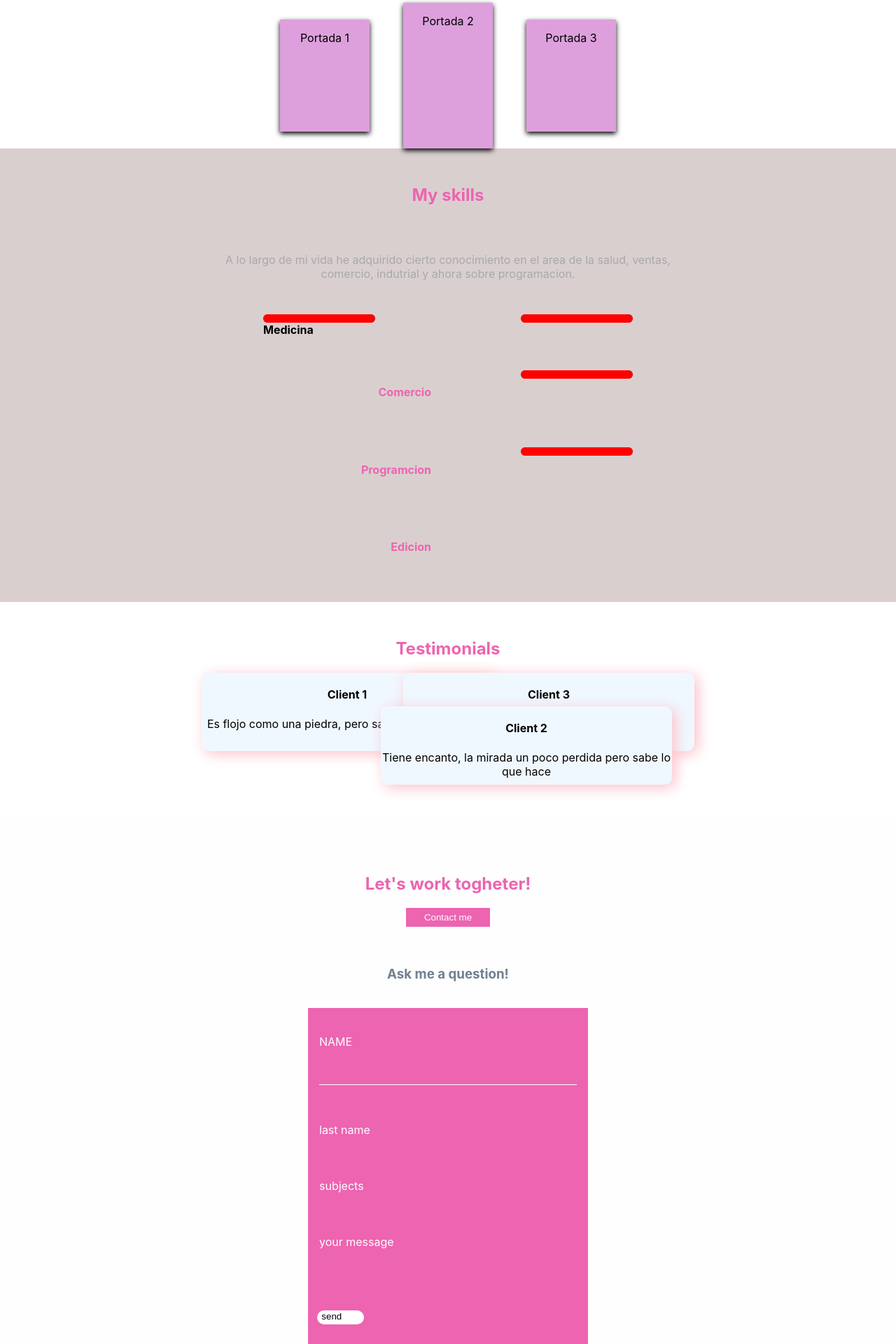
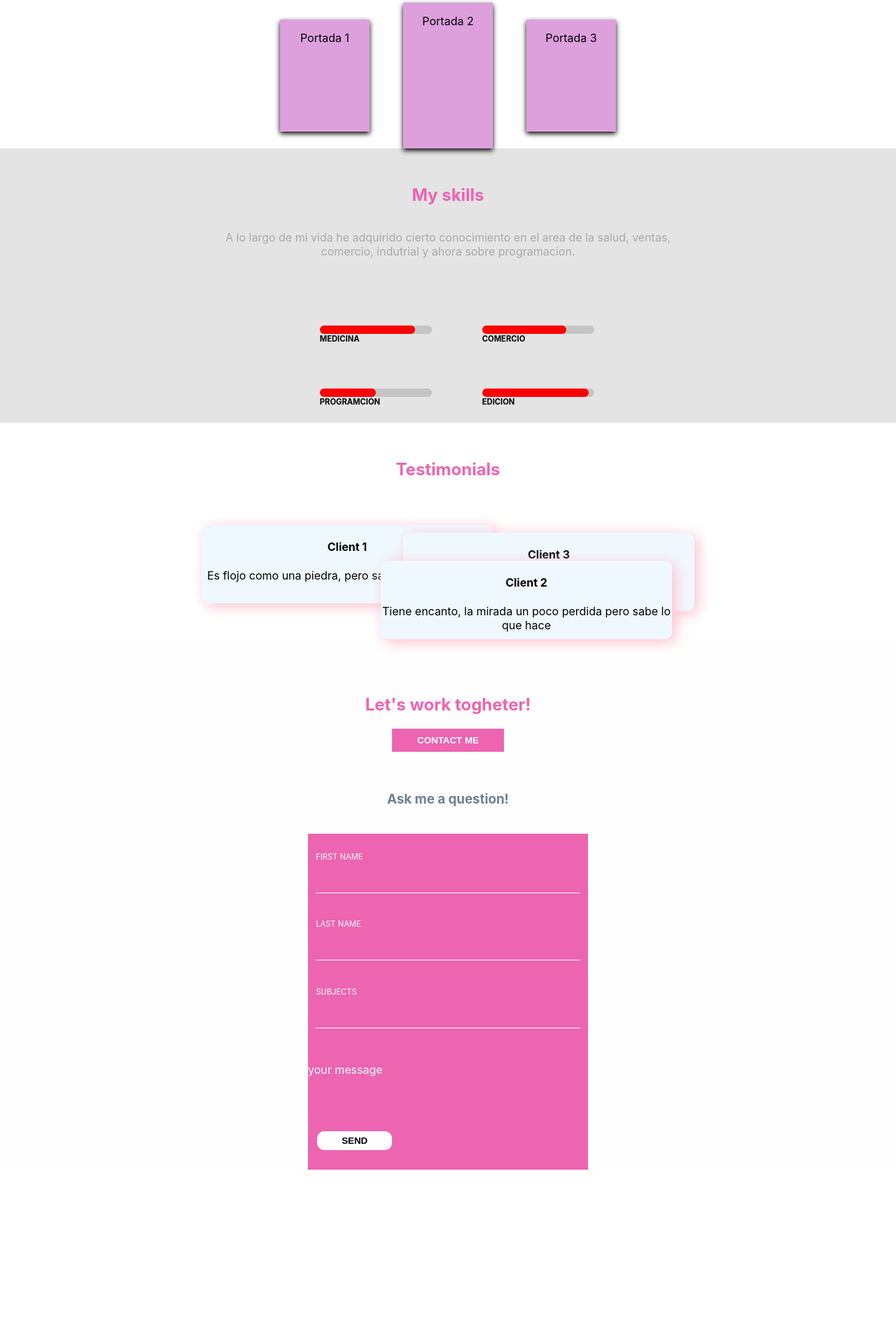
Before and after one commit to EdgarVMora/landing, a React (Create React App) app: page / in a window 1280 px wide. Shown: the part 622-2542 px from the top of the page at 70% size. After the commit the page ends 2293 px from the top, so only its background shows below. Built offline with nearby package versions, Linux system fonts and the light colour scheme.

Commit message:
Prueba final, intento 1

```diff
--- a/src/App.css
+++ b/src/App.css
@@ -1,3 +1,4 @@
+/*Se aborda la seccion Nav.jsx */
 nav {
   display: flex;
   justify-content: space-between;
@@ -21,8 +22,9 @@ nav * {
 
 /* > Indica que se van a aplicar estilos a los hijos directos */
 nav>a {
-  flex: 15;
+  flex: 6 1;
   text-decoration: none;
+  text-align: center;
 }
 
 .headline {
@@ -78,6 +80,8 @@ nav>a {
 
 }
 
+/*Se aborda la seccion Lastest_Work.jsx */
+
 .last_work {
   background-color: rgb(255, 255, 255);
   min-height: 50vh;
@@ -127,9 +131,11 @@ nav>a {
   height: 13em;
 }
 
+/*Se aborda la seccion Skills.jsx */
+
 .my_skills {
-  background-color: rgb(218, 207, 207);
-  min-height: 40vh;
+  background-color: rgb(228, 228, 228);
+  min-height: 45vh;
   display: flex;
   flex-direction: column;
   color: #ed64b1;
@@ -137,9 +143,7 @@ nav>a {
   justify-content: flex-start;
   align-items: center;
   flex-wrap: wrap;
-  gap: 2em;
   padding-top: 2em;
-  padding-bottom: 3em;
 }
 
 
@@ -147,26 +151,44 @@ nav>a {
   width: 50%;
   color: darkgray;
   text-align: center;
-  gap: 3em;
+  margin-bottom: 6em;
 }
 
 .master {
-  background-color: rgb(218, 207, 207);
+  background-color: rgb(228, 228, 228);
   margin: 0;
   display: grid;
-  grid-template-columns: 1fr 1fr;
+  grid-template-columns: 1.2fr 1fr;
   align-content: center;
   justify-items: end;
-  gap: 3em;
+  gap: 4em;
 }
 
 .master * h4 {
   align-self: center;
+  text-transform: uppercase;
+  font-size: 0.7em;
   width: 15em;
   color: black;
   margin: 0;
   text-align: start;
 }
+
+/*Se colocan las barras para medir el nivel de habilidad */
+.skill-bar {
+  height: 12px;
+  width: 10em;
+  background-color: rgb(197, 197, 197);
+  border-radius: 10em;
+}
+
+.skill-bar>div {
+  height: inherit;
+  border-radius: inherit;
+  background-color: red;
+}
+
+/*Se aborda la seccion Testimonials.jsx */
 
 .anonymous_testimony {
   background-color: rgb(255, 255, 255);
@@ -196,17 +218,20 @@ nav>a {
   border-radius: 10px;
 }
 
+/* Se posiciona una sobre otra las cajas de clientes */
 .client:first-child {
+  top: 2.8em;
   right: 45%
 }
 
 .client:nth-child(2){
-  top:3em;
+  top:6em;
   right: 25%;
   z-index:2;
 }
 
 .client:last-child{
+  top: 3.5em;
   left: 45%;
 }
 
@@ -220,6 +245,8 @@ nav>a {
   text-align: center;
 }
 
+/*Se aborda la seccion Contact.jsx */
+
 .work_togheter {
   background-color: rgb(254, 254, 254);
   min-height: 70vh;
@@ -232,13 +259,15 @@ nav>a {
 
 }
 
+/* Se edita el boton de contacto */
 .button_contact {
   background-color: #ed64b1;
   color: white;
-  height: 2em;
-  width: 9em;
+  height: 2.5em;
+  width: 12em;
   border: 0px;
-
+  text-transform: uppercase;
+  font-weight: 700;
 }
 
 .work_togheter>h3 {
@@ -247,6 +276,7 @@ nav>a {
   padding-bottom: 1em;
 }
 
+/* Se da estilo a la caja de preguntas */
 .contact_box {
   background-color: #ed64b1;
   color: white;
@@ -255,35 +285,8 @@ nav>a {
   line-height: 4;
 }
 
-.contact_box>p {
-  padding-left: 1em;
-}
-
-.button_send {
-  background-color: white;
-  border-radius: 10px;
-  border: 0px;
-  width: 5em;
-  height: 1.5em;
-  margin-top: 5em;
-  margin-left: 1em;
-  display: flex;
-}
-
-.skill-bar {
-  height: 12px;
-  width: 10em;
-  background-color: grey;
-  border-radius: 10em;
-}
-
-.skill-bar>div {
-  height: inherit;
-  border-radius: inherit;
-  background-color: red;
-}
-
 .field {
+  font-size: 0.7em;
   display: flex;
   flex-direction: column;
   padding: 1em;
@@ -293,6 +296,7 @@ nav>a {
   text-transform: uppercase;
 }
 
+/* Se hace una linea para poder escribir */
 .field>input {
   background-color: transparent;
   border: none;
@@ -301,7 +305,20 @@ nav>a {
   padding: 0.5em;
 }
 
+/* Se quita el margen de la caja de texto */
 .field>input:focus-visible {
-
   outline: none;
 }
+
+/*Se edita el boton de enviar */
+.button_send {
+  background-color: white;
+  border-radius: 10px;
+  border: 0px;
+  margin-left: 1em;
+  margin-top: 3em;
+  width: 8em;
+  height: 2em;
+  text-transform: uppercase;
+  font-weight: 700;
+}
--- a/src/App.js
+++ b/src/App.js
@@ -2,12 +2,12 @@
 import './App.css';
 //import Compras from './components/Compras'
 //import Tareas from './components/Tareas'
-import Browser from './pages/Browser'
+import Browser from './pages/Nav'
 import Hero from './pages/Hero'
-import SectionDos from './pages/SectionDos'
-import SectionThree  from './pages/SectionThree'
-import SectionFour from './pages/SectionFour'
-import SectionFive from './pages/SectionFive'
+import LastestWork from './pages/Lastest_Work'
+import Skills  from './pages/Skills'
+import Testimonials from './pages/Testimonials'
+import Contact from './pages/Contact'
 
 function App() {
 
@@ -19,10 +19,10 @@ function App() {
       </header>
       <Browser/>
       <Hero />
-      <SectionDos  />
-      <SectionThree />
-      <SectionFour />
-      <SectionFive />
+      <LastestWork  />
+      <Skills />
+      <Testimonials />
+      <Contact />
     </div>
   );
 }
--- a/src/pages/SectionFive.jsx
+++ b/src/pages/Contact.jsx
@@ -1,6 +1,6 @@
 function WorkTogheter(){
     return (
-        <div className="work_togheter">
+        <section id="contact" className="work_togheter">
             <h2>Let's work togheter!</h2>
             <div>
                 <button className="button_contact">Contact me</button>
@@ -8,15 +8,21 @@ function WorkTogheter(){
             <h3>Ask me a question!</h3>
             <div className="contact_box">
                 <div className="field">
-                <label>name</label>
+                <label>first name</label>
                 <input />
                 </div>
-                <p>last name</p>
-                <p>subjects</p>
+                <div className="field">
+                    <label>last name</label>
+                    <input />
+                </div>
+                <div className="field">
+                    <label>subjects</label>
+                    <input />
+                </div>
                 <p>your message</p>
                 <button className="button_send">send</button>
             </div>
-         </div>
+         </section>
 
     )
 }
--- a/src/pages/Hero.jsx
+++ b/src/pages/Hero.jsx
@@ -1,17 +1,17 @@
 function Headline() {
     return (
-        <div className="headline"  >
+        <section id="Hero" className="headline"  >
             <div className="intro">
             <section>
             <h1 >
                 HELLO <br />
                 I am <strong>Edgar Mora</strong>
             </h1>
-            <h4>programming student </h4>
+            <h4>Programming Student </h4>
             <button>Hire me</button>
             </section>
             </div>
-        </div>
+        </section>
     )
 }
 
--- a/src/pages/SectionDos.jsx
+++ b/src/pages/Lastest_Work.jsx
@@ -2,7 +2,7 @@ function latestWork(props) {
     const {title} = props
     return(
 
-        <div className="last_work">
+        <section id="lastest_work" className="last_work">
            <h2> My lastest Work</h2>
            <p>
             A la corta edad de 3 añitos, solia ser
@@ -23,7 +23,7 @@ function latestWork(props) {
                 <p>Portada 3</p>
                 </div >
             </div>
-        </div>
+        </section>
     )
 }
 
--- a/src/pages/Browser.jsx
+++ b/src/pages/Nav.jsx
@@ -4,10 +4,10 @@ const Browser = () => {
       <div className="logo">
         <h1>Edgar Mora</h1>
       </div>
-      <a href="/#">Home</a>
-      <a href="/#">Projects</a>
-      <a href="/#">About Me</a>
+      <a href="/#lastest_work">My Lastest Work</a>
+      <a href="/#skills">Skills</a>
       <a href="/#testimonials">Testimonials</a>
+      <a href="/#contact">Contact</a>
     </nav>
    )
 }
--- a/src/pages/SectionThree.jsx
+++ /dev/null
@@ -1,33 +0,0 @@
-import Barra from "../components/barra"
-
-function Skills() {
-    return (
-
-        <div className="my_skills">
-            <h2>My skills</h2>
-            <p>
-                A lo largo de mi vida he adquirido cierto
-                conocimiento en el area de la salud,
-                ventas, comercio, indutrial y ahora
-                sobre programacion.
-            </p>
-
-            <div className="master">
-
-                <div>
-                    <Barra porcentaje={100} />
-                    <h4>Medicina</h4>
-                </div>
-                <Barra porcentaje={100} />
-                <h4>Comercio</h4>
-                <Barra porcentaje={100} />
-                <h4>Programcion</h4>
-                <Barra porcentaje={100} />
-                <h4>Edicion</h4>
-
-            </div>
-        </div>
-    )
-}
-
-export default Skills
--- /dev/null
+++ b/src/pages/Skills.jsx
@@ -0,0 +1,40 @@
+import Barra from "../components/barra"
+
+function Skills() {
+    return (
+
+        <section id="skills" className="my_skills">
+            <h2>My skills</h2>
+            <p>
+                A lo largo de mi vida he adquirido cierto
+                conocimiento en el area de la salud,
+                ventas, comercio, indutrial y ahora
+                sobre programacion.
+            </p>
+
+            <div className="master">
+
+                <div>
+                    <Barra porcentaje={85} />
+                    <h4>Medicina</h4>
+                </div>
+                <div>
+                    <Barra porcentaje={75} />
+                    <h4>Comercio</h4>
+                </div>
+                <div>
+                    <Barra porcentaje={50} />
+                    <h4>Programcion</h4>
+                </div>
+                <div>
+                    <Barra porcentaje={95} />
+                    <h4>Edicion</h4>
+                </div>
+
+
+            </div>
+        </section>
+    )
+}
+
+export default Skills
```
Also changed, not shown: src/pages/Testimonials.jsx (renamed from src/pages/SectionFour.jsx).
